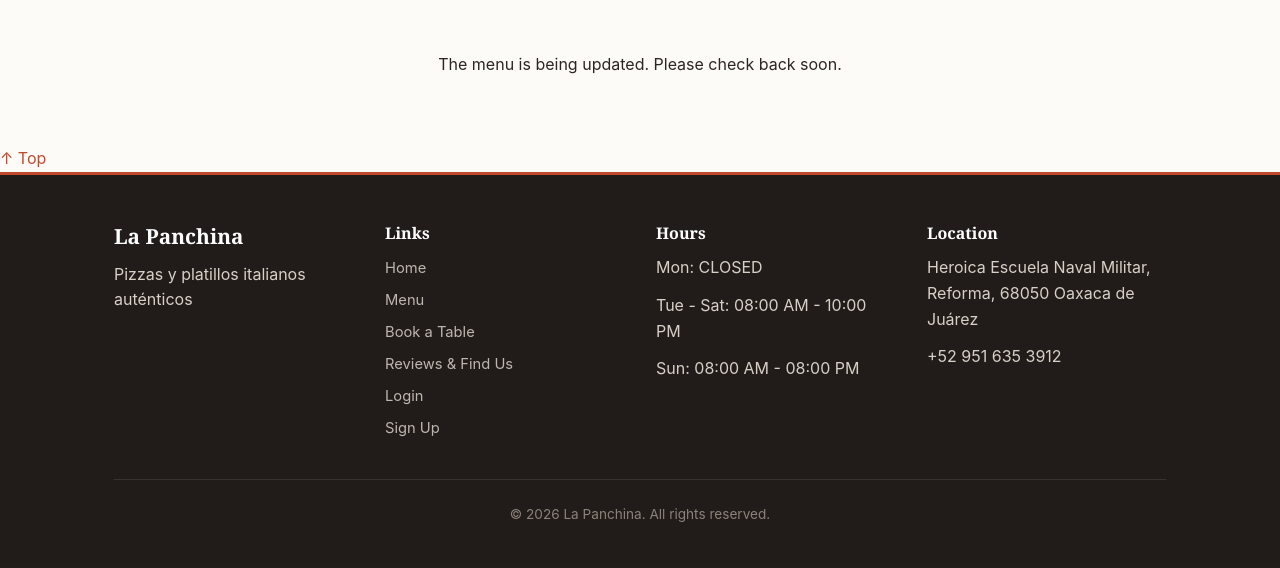
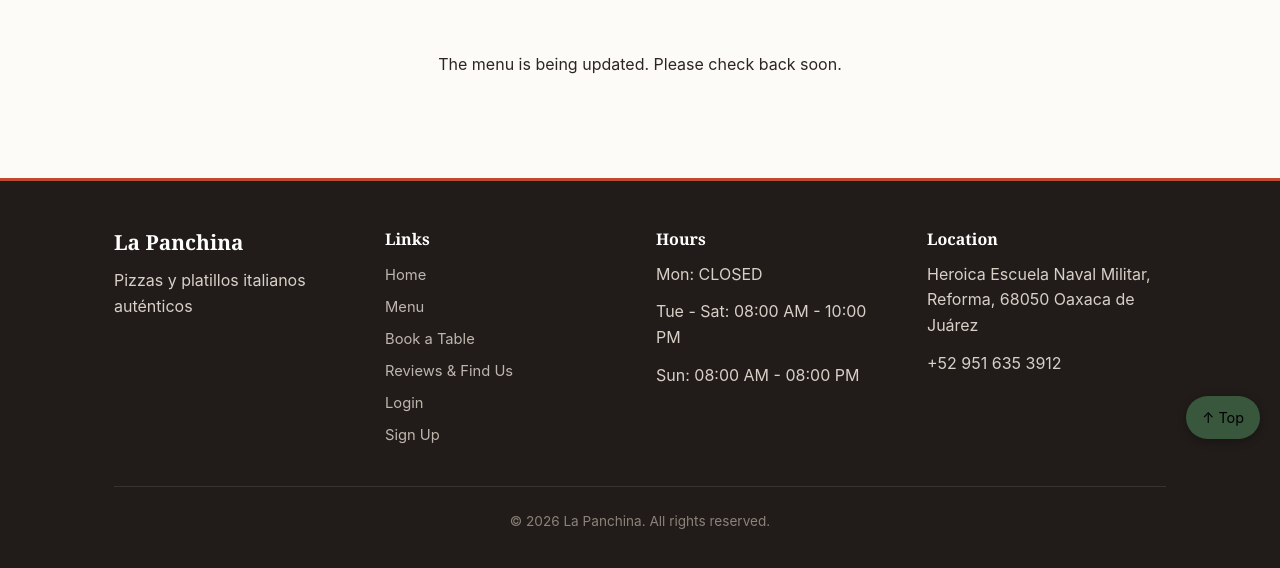
Before and after one commit to franco-4rt/La-Panchina, a Spring Boot app: page /menu in a window 1280 px wide. Shown: the part 341-909 px from the top of the page. Before the commit the page ends 863 px from the top, so only its background shows below. Run offline with Spring Boot 4, Linux system fonts and the light colour scheme; data that the repository does not hold is empty.

Commit message:
Improvement: added all the css for the index bar and the top button, although the top button colors are just placeholders since I'm not sure about them

```diff
--- a/src/main/resources/static/css/style.css
+++ b/src/main/resources/static/css/style.css
@@ -513,3 +513,41 @@ a:hover {
   flex-wrap: wrap;
   gap: 1rem;
 }
+
+html { scroll-behavior: smooth; }
+
+.menu-index {
+    display: flex;
+    flex-wrap: wrap;
+    justify-content: center;
+    gap: 10px 14px;
+    padding: 16px 20px;
+}
+
+.menu-index a {
+    padding: 6px 14px;
+    border: 1px solid currentColor;
+    border-radius: 20px;
+    text-decoration: none;
+    font-size: 0.9rem;
+}
+
+.menu-index a:hover { opacity: 0.7; }
+
+[id^="cat-"] { scroll-margin-top: 90px; }
+
+.back-to-top {
+    position: fixed;
+    right: 20px;
+    bottom: 20px;
+    padding: 10px 16px;
+    border-radius: 24px;
+    background: #38573d;
+    color: #000000;
+    text-decoration: none;
+    font-size: 0.9rem;
+    box-shadow: 0 2px 8px rgba(0, 0, 0, 0.3);
+    z-index: 1000;
+}
+
+.back-to-top:hover { opacity: 0.85; }
--- a/src/main/resources/templates/menu.html
+++ b/src/main/resources/templates/menu.html
@@ -95,9 +95,9 @@
                 </ul>
             </div>
         </section>
+
+        <a href="#" class="back-to-top" aria-label="Back to top">↑ Top</a>
     </main>
-
-    <a href="#" class="back-to-top" aria-label="Back to top">↑ Top</a>
 
     <footer th:replace="~{index :: footer}"></footer>
 
```
